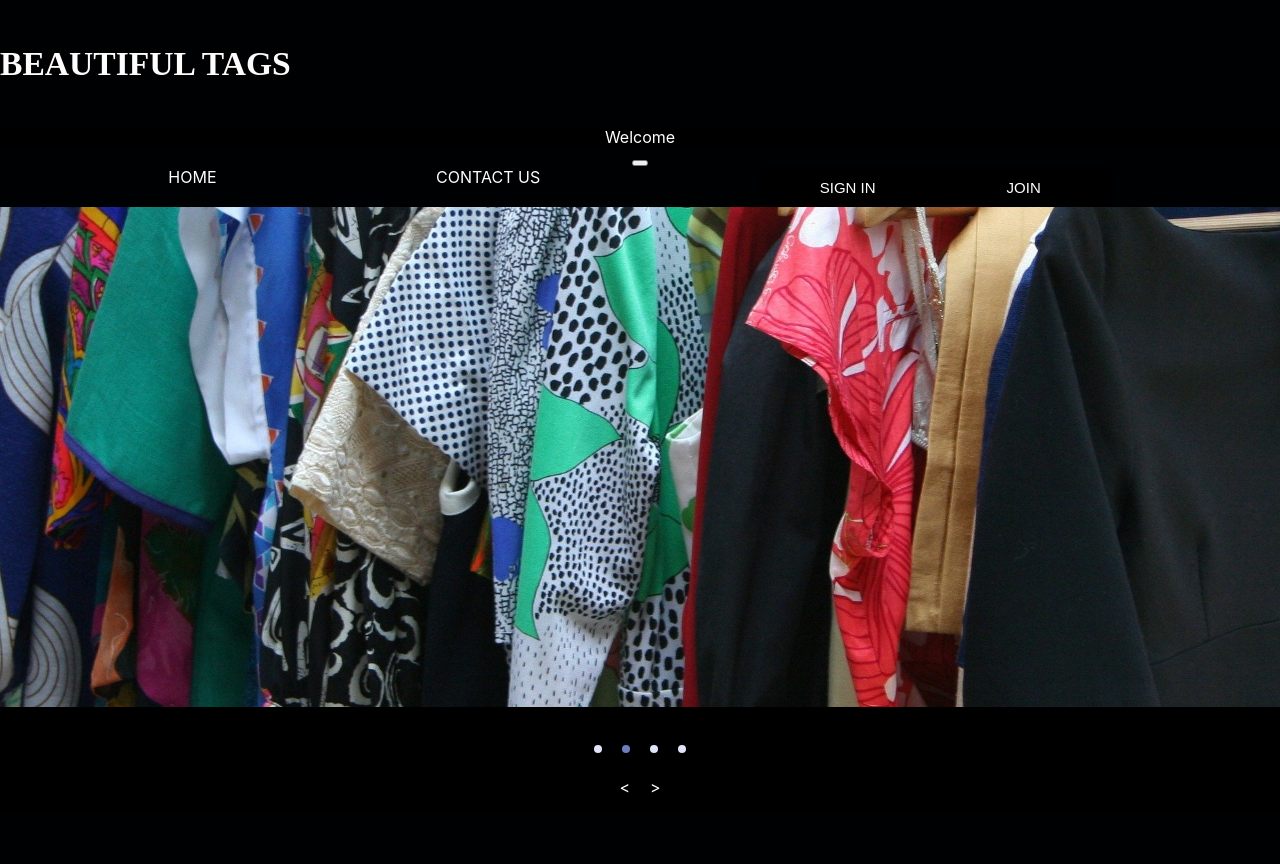
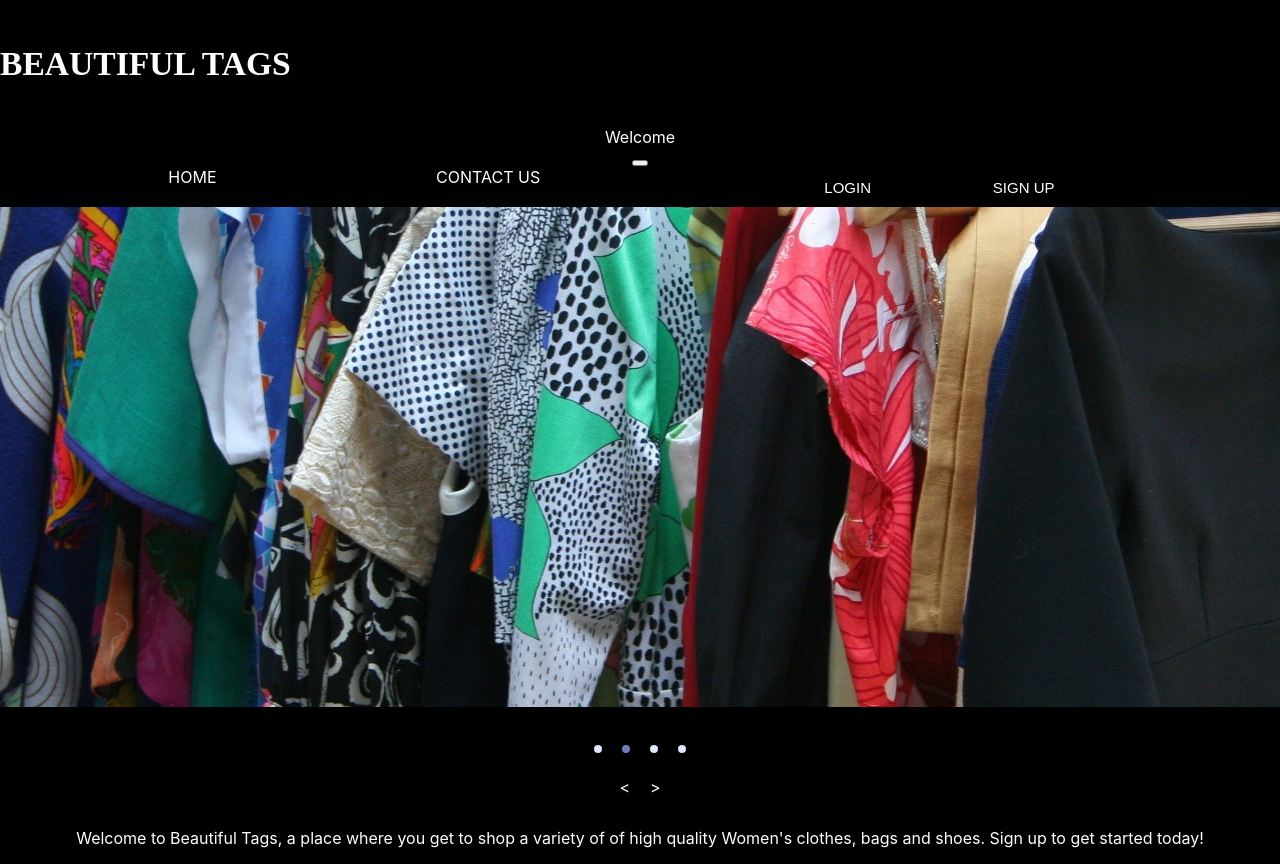
Before and after one commit to ampaire/Beautiful-Tags, a React (Create React App) app: page / in a window 1280 px wide. Before the commit the page ends 817 px from the top, so only its background shows below. Built offline with nearby package versions, Linux system fonts and the light colour scheme.

Commit message:
Add a short description

```diff
--- a/src/Components/Home.js
+++ b/src/Components/Home.js
@@ -19,6 +19,15 @@ const HomePage = () => (
               <Slider />
             </div>
           </Col>
+          <Col sm={6} xs={6} className="landing-header">
+            <div>
+              <p className="description">
+                {' '}
+                Welcome to Beautiful Tags, a place where you get to shop a variety of
+                of high quality Women&apos;s clothes, bags and shoes. Sign up to get started today!
+              </p>
+            </div>
+          </Col>
         </Row>
       </Container>
     </section>
--- a/src/Components/static/NavBar/index.js
+++ b/src/Components/static/NavBar/index.js
@@ -109,7 +109,7 @@ const AppHeader = ({
                   className="ml-2 btn-custom join-btn font-12"
                   onClick={() => open_login()}
                 >
-                  SIGN IN
+                  LOGIN
                 </Button>
                 <Button
                   variant="outline-info"
@@ -117,7 +117,7 @@ const AppHeader = ({
                   className="ml-2 btn-custom font-12"
                   onClick={() => open_registration()}
                 >
-                  JOIN
+                  SIGN UP
                 </Button>
               </div>
             )}
--- a/src/index.css
+++ b/src/index.css
@@ -163,3 +163,7 @@ footer {
   background-color: black;
   color: #fff;
 }
+
+.description {
+  color: #fff;
+}
```
